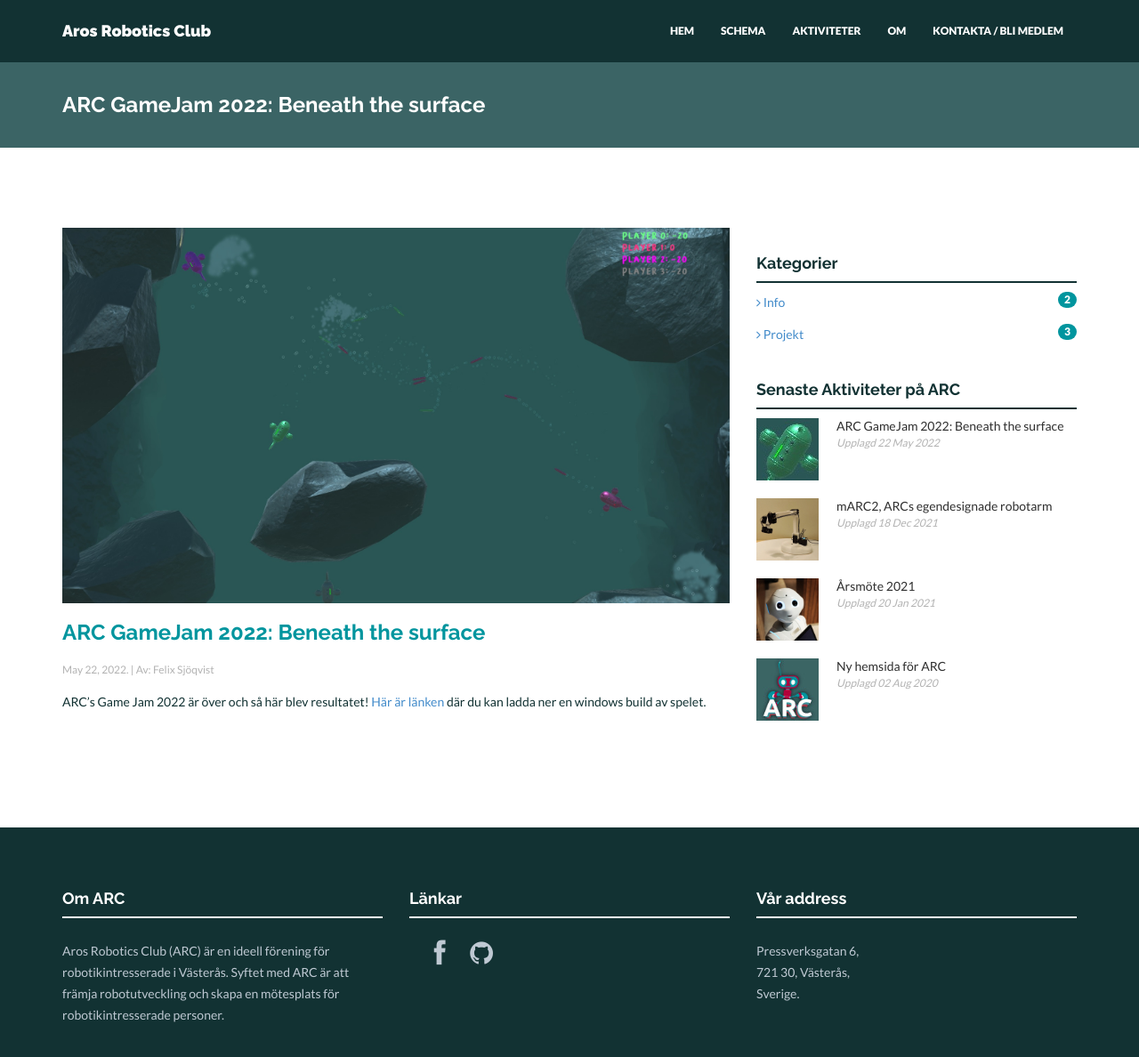
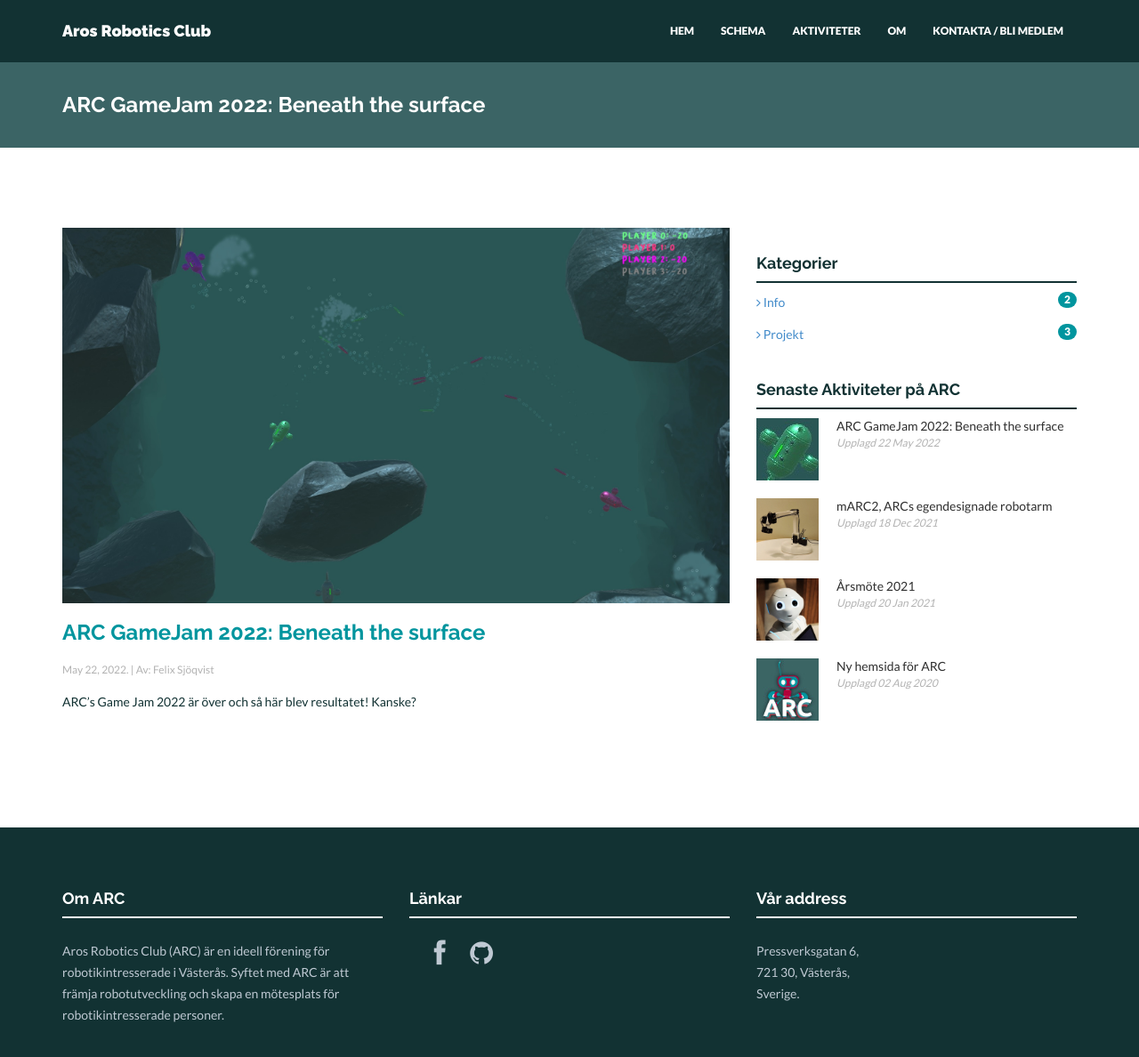
Before and after one commit to ARCsweden/ARCsweden.github.io, a Jekyll site: the page built from _posts/2022-05-22-GameJam.markdown, in a window 1280 px wide and 1225 px high. Shown: the top 1188 px of the window at 89% size. Built offline with Jekyll 4.4.1, drawn with Linux system fonts in a browser that asks for light colours; nearby versions of some CDN libraries.

Commit message:
Update 2022-05-22-GameJam.markdown

```diff
--- a/_posts/2022-05-22-GameJam.markdown
+++ b/_posts/2022-05-22-GameJam.markdown
@@ -11,4 +11,4 @@
 ---
 ARC's Game Jam 2022 är över och så här blev resultatet!
 <!--more-->
-[Här är länken](https://arc-sweden.itch.io/arc-game-jam-2022) där du kan ladda ner en windows build av spelet.
+Kanske?
```
